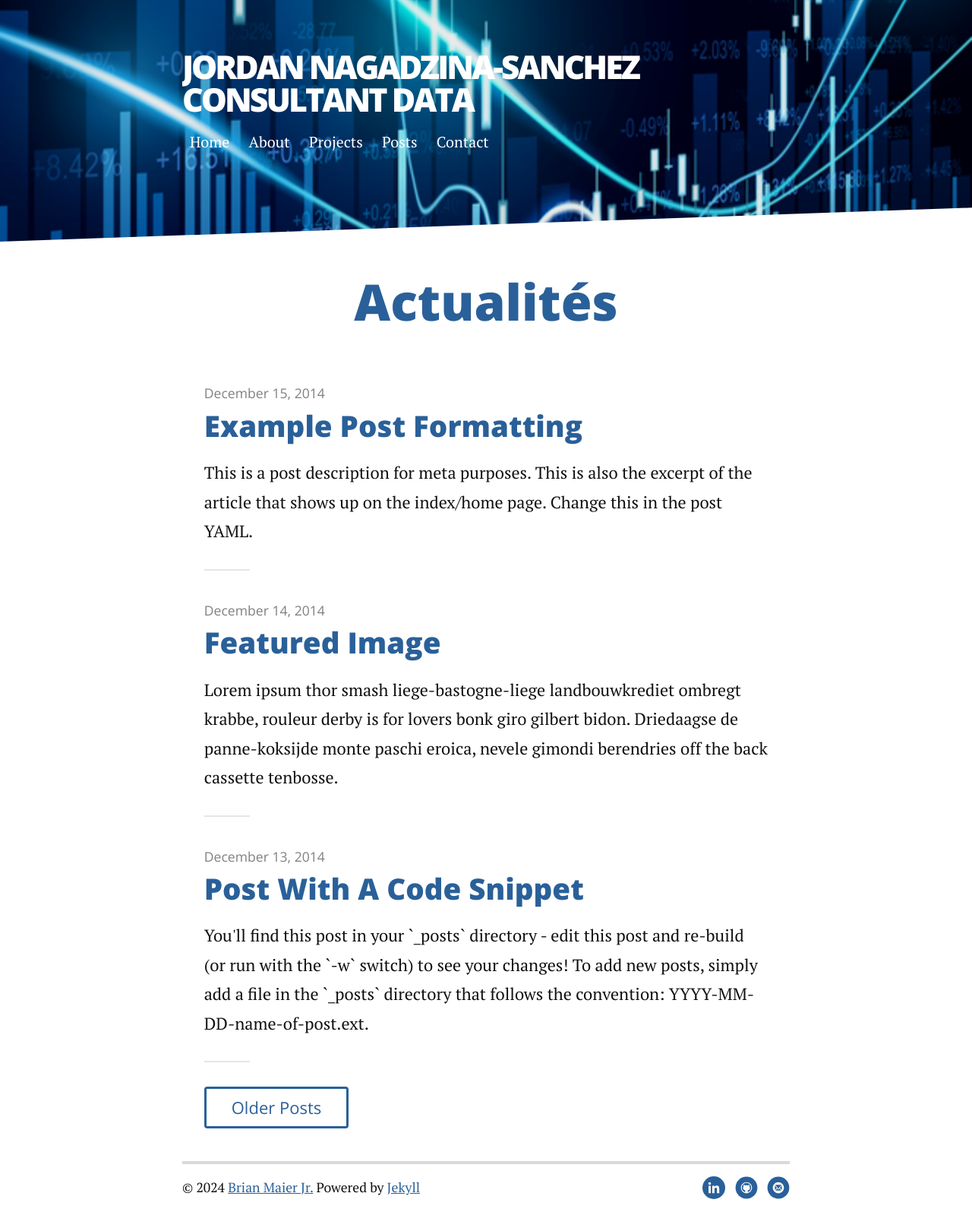
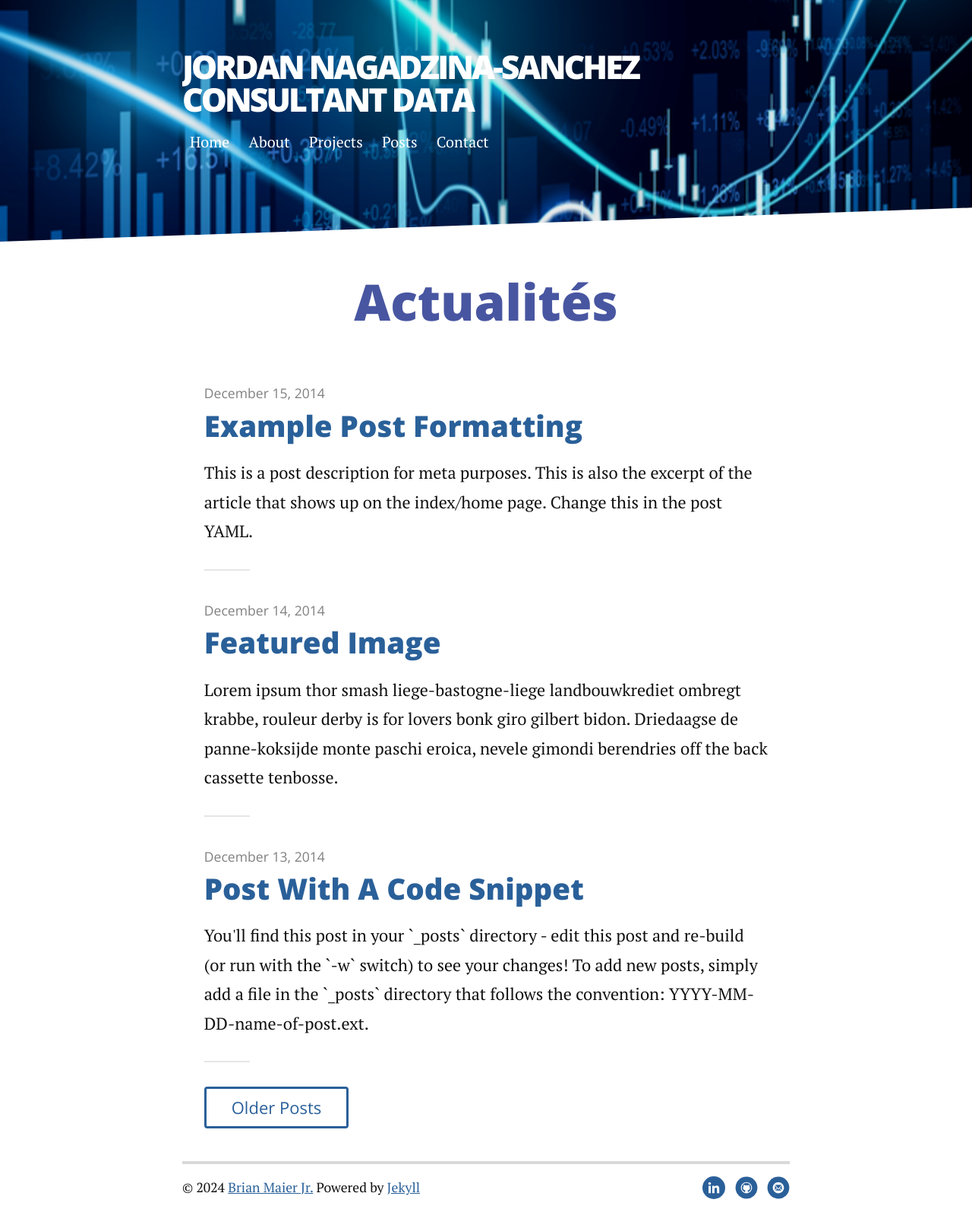
Before and after one commit to JordanNSZ/portofolio, a Jekyll site: the page built from index.html, in a window 1280 px wide. Shown: the whole page at 76% size. Built offline with Jekyll 4.4.1, drawn with Linux system fonts in a browser that asks for light colours; nearby versions of some CDN libraries; the list of posts is cut into pages by our own code.

Commit message:
changement couleur police et fond du site

```diff
--- a/_sass/breakpoints/_800up.scss
+++ b/_sass/breakpoints/_800up.scss
@@ -278,12 +278,12 @@
 
 @media (prefers-color-scheme: dark) {
 	body {
-		background-color: #a5b0ab; //change la couleur du fond sous le titre seulement
+		background-color: #9da7a8; //change la couleur du fond sous le titre seulement
 		color: white;
 	}
 
 	.content:after,
 	.post .featuredImage:before {
-		background: #a5b0ab; // #5566c2il faut aussi modifier la couleur ici pour le fond du site
+		background: #9da7a8; // #5566c2il faut aussi modifier la couleur ici pour le fond du site
 	}
 }
--- a/_sass/partials/_typography.scss
+++ b/_sass/partials/_typography.scss
@@ -19,7 +19,7 @@
 h1, .h1 {
   font-size: 1.7em; // 2x body copy size = 32px
   line-height: 1.25; // 45px / 36px
-  color: #2a6099;
+  color: #4856a1;
 }
 
 @media (min-width: 43.75em) {
```
